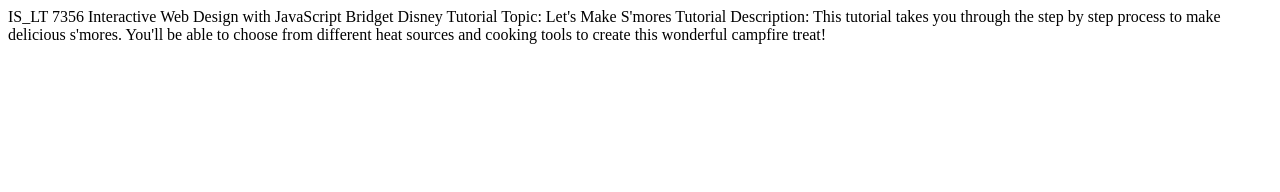
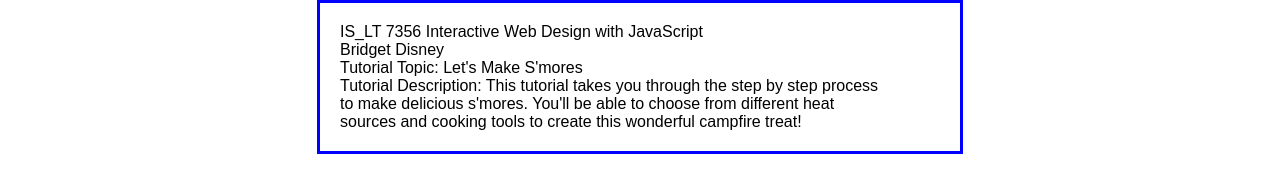
Before and after one commit to bridgetdisney/bridgetdisney.github.io, a plain HTML site: page index.html in a window 1280 px wide. Drawn offline with Linux system fonts and the light colour scheme.

Commit message:
Initial css file

```diff
--- a/index.html
+++ b/index.html
@@ -3,19 +3,19 @@
 	Name:        index.html
 	Purpose:     Application for tutorial on how to make s'mores
 	Author:      Murache
-	Modified by: Bridget Disney (7 November 2017) for IS_LT 7356
+	Modified by: Bridget Disney (7 December 2017) for IS_LT 7356
 
 -->
 <html>
 	<head>
-
+		<link rel="stylesheet" href="style.css">
 	</head>
 	<body>
-		IS_LT 7356 Interactive Web Design with JavaScript
-		Bridget Disney
-		Tutorial Topic: Let's Make S'mores
-		Tutorial Description: This tutorial takes you through the step by step process
-		to make delicious s'mores. You'll be able to choose from different heat
-		sources and cooking tools to create this wonderful campfire treat!
+		IS_LT 7356 Interactive Web Design with JavaScript<br>
+		Bridget Disney<br>
+		Tutorial Topic: Let's Make S'mores<br>
+		Tutorial Description: This tutorial takes you through the step by step process<br>
+		to make delicious s'mores. You'll be able to choose from different heat<br>
+		sources and cooking tools to create this wonderful campfire treat!<br>
 	</body>
 </html>
--- /dev/null
+++ b/style.css
@@ -0,0 +1,21 @@
+/*
+ * Name:        style.css
+ * Purpose:     Used as supporting css for tutorial application.
+ * Author:      Murache
+ * Modified by: Bridget Disney (7 December 2017) for IS_LT 7356
+ *              Created file
+ */body {
+	font-family: Arial, Helvetica, sans-serif;
+	margin: 0 auto;
+	padding: 20px;
+	width: 600px;
+	border: 3px solid blue;
+}
+h2 {
+	margin: 0;
+	padding-bottom: .3em;
+}
+p {
+	margin: 0;
+	padding-bottom: 1em;
+}
```
